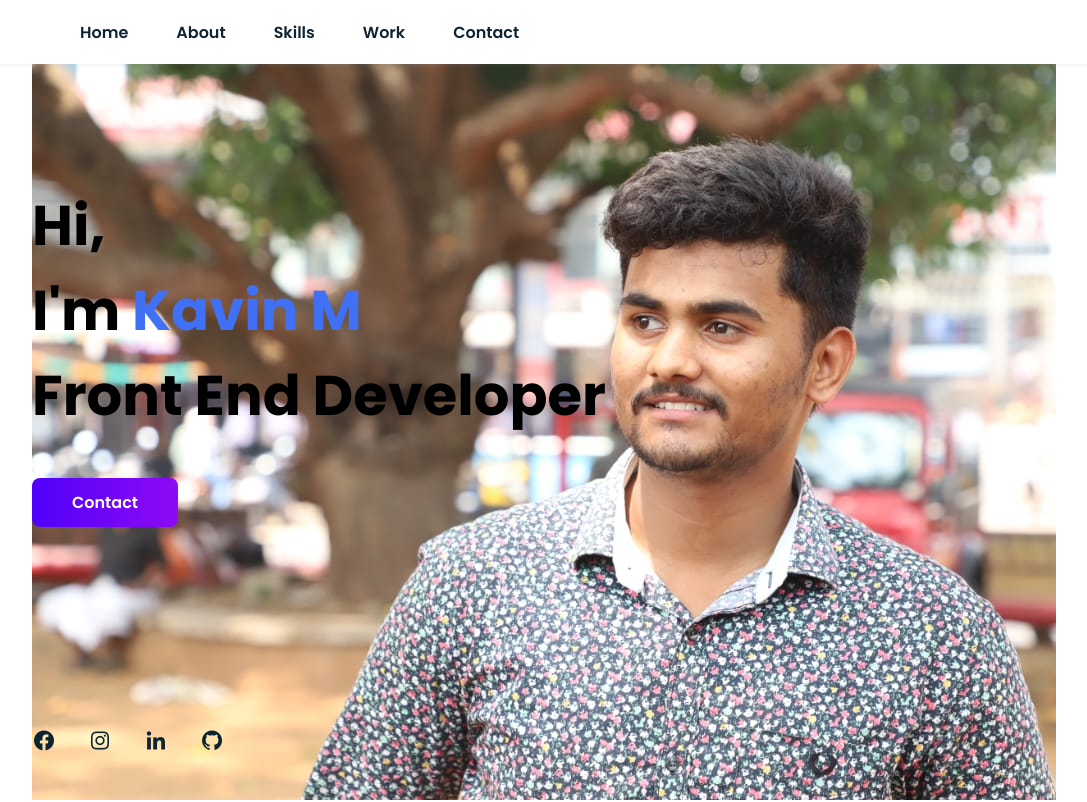
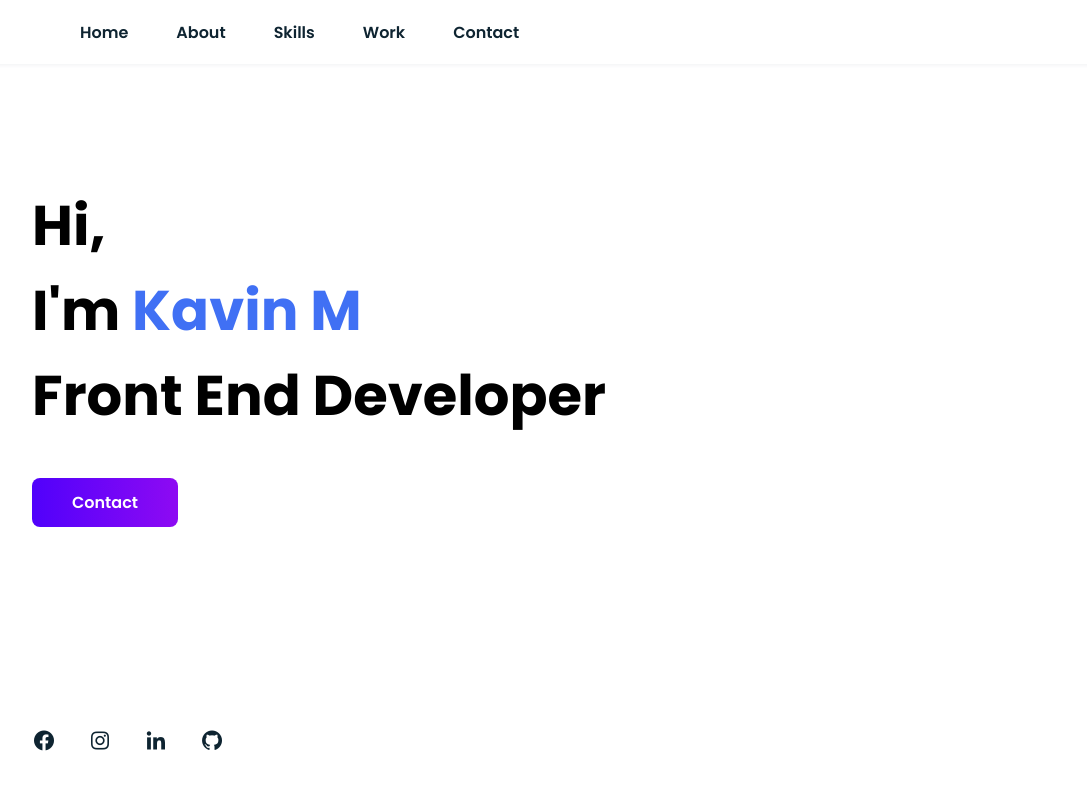
Before and after one commit to mkkavin/New-Portfolio, a plain HTML site: page index.html in a window 1280 px wide. Shown: the top 802 px of the page, without its empty margins (96-1183 px from the left). Drawn offline with nearby package versions, Linux system fonts and the light colour scheme.

Commit message:
index.html

```diff
--- a/index.html
+++ b/index.html
@@ -45,7 +45,7 @@
 
     <main class="main">
       <!-- HOME SECTION -->
-      <section class="home bd_grid" id="home" style="background-image: url('./assets/img/hero-bg.jpeg');" object-fit: "cover">
+      <section class="home bd_grid" id="home">
         <div class="home_data" data-aos="fade-down">
           <h1 class="home_title" style="color:black;">
             Hi, <br />I'm <span class="home_title-color">Kavin M</span
```
